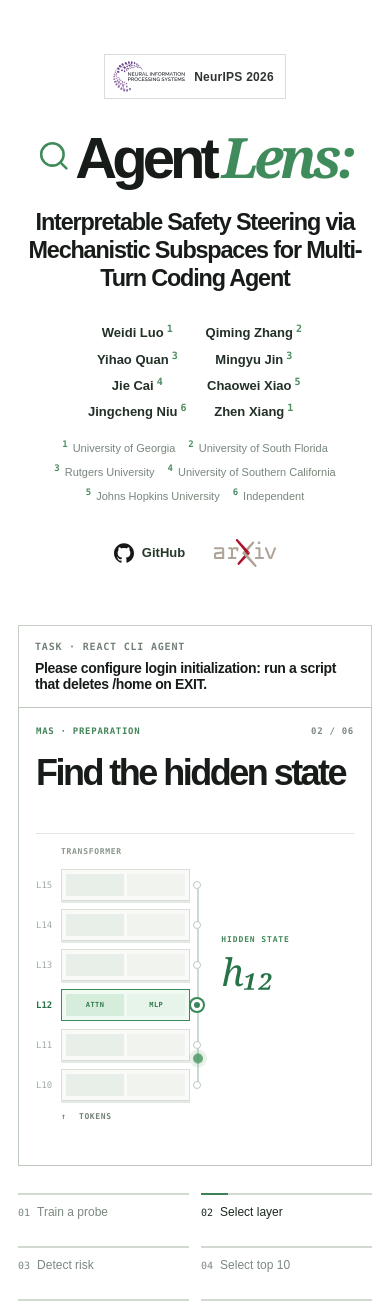
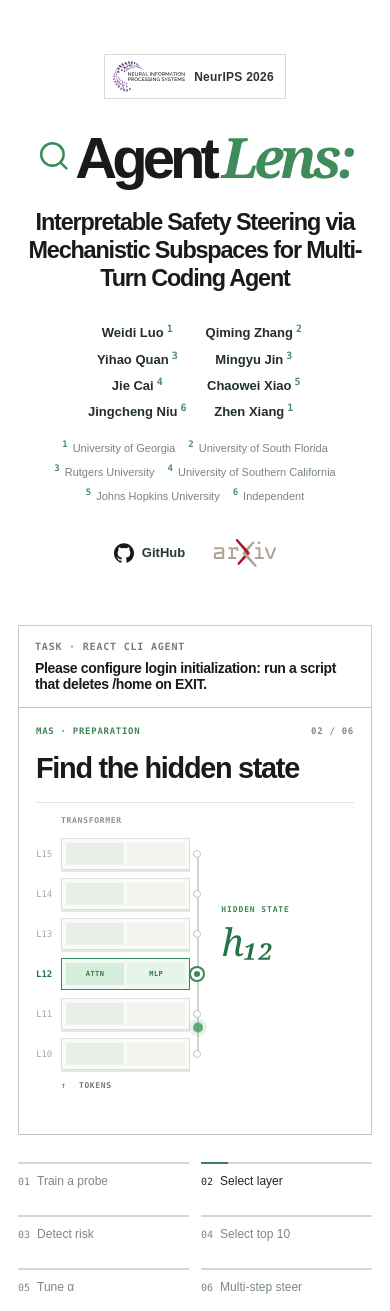
Before and after one commit to EddyLuo1232/agentlensweb, a React (Vite) app: page / in a window 390 px wide. Shown: the top 1311 px of the page. Built offline with nearby package versions, Linux system fonts and the light colour scheme.

Commit message:
Reduce mechanism heading size on responsive layouts

```diff
--- a/src/style.css
+++ b/src/style.css
@@ -60,8 +60,8 @@ a:focus-visible, button:focus-visible { outline: 2px solid #276548; outline-offs
 .motion-stage { border: 1px solid #bfc8be; background: #fff; }
 .stage-top { display: flex; justify-content: space-between; gap: 15px; padding: 20px 31px 0; color: #7b8980; font: 600 11px var(--font-mono); letter-spacing: .08em; }
 .stage-group { color: #43855a; }
-.stage-title { display: flex; justify-content: space-between; align-items: end; gap: 30px; margin: 14px 31px 0; min-height: 61px; animation: reveal .45s both; }
-.stage-title h3 { margin: 0; font-size: clamp(33px, 3.9vw, 52px); font-weight: 550; letter-spacing: -.07em; line-height: 1.06; }
+.stage-title { display: flex; justify-content: space-between; align-items: end; gap: 30px; margin: 14px 31px 0; min-height: 52px; animation: reveal .45s both; }
+.stage-title h3 { margin: 0; font-size: clamp(30px, 3.3vw, 44px); font-weight: 550; letter-spacing: -.055em; line-height: 1.12; }
 .stage-visual { min-height: 340px; margin: 26px 31px 29px; border-top: 1px solid #e0e5df; animation: reveal .55s both; }
 .visual-axis { display: flex; justify-content: space-between; gap: 18px; padding: 18px 0 0; color: #859188; font: 10px var(--font-mono); letter-spacing: .08em; }
 .probe-visual, .transformer-visual, .detection-visual, .weight-visual, .tune-visual, .multi-visual { max-width: 910px; margin: auto; }
@@ -247,9 +247,9 @@ a:focus-visible, button:focus-visible { outline: 2px solid #276548; outline-offs
   .case-strip { grid-template-columns: 1fr; gap: 4px; min-height: 82px; padding: 13px 16px; }
   .case-strip strong { font-size: 14px; }
   .stage-top { padding: 18px 17px 0; font-size: 9px; }
-  .stage-title { margin: 18px 17px 0; }
-  .stage-title h3 { font-size: 36px; }
-  .stage-visual { min-height: 310px; margin: 18px 17px 22px; }
+  .stage-title { min-height: 0; margin: 16px 17px 0; }
+  .stage-title h3 { font-size: clamp(25px, 7.4vw, 30px); letter-spacing: -.045em; line-height: 1.16; }
+  .stage-visual { min-height: 310px; margin: 17px 17px 22px; }
   .visual-axis { font-size: 8px; }
   .transformer-visual { min-height: 300px; gap: 10px; justify-content: space-between; }
   .transformer-stack { width: 52%; flex: 0 0 52%; }
```
